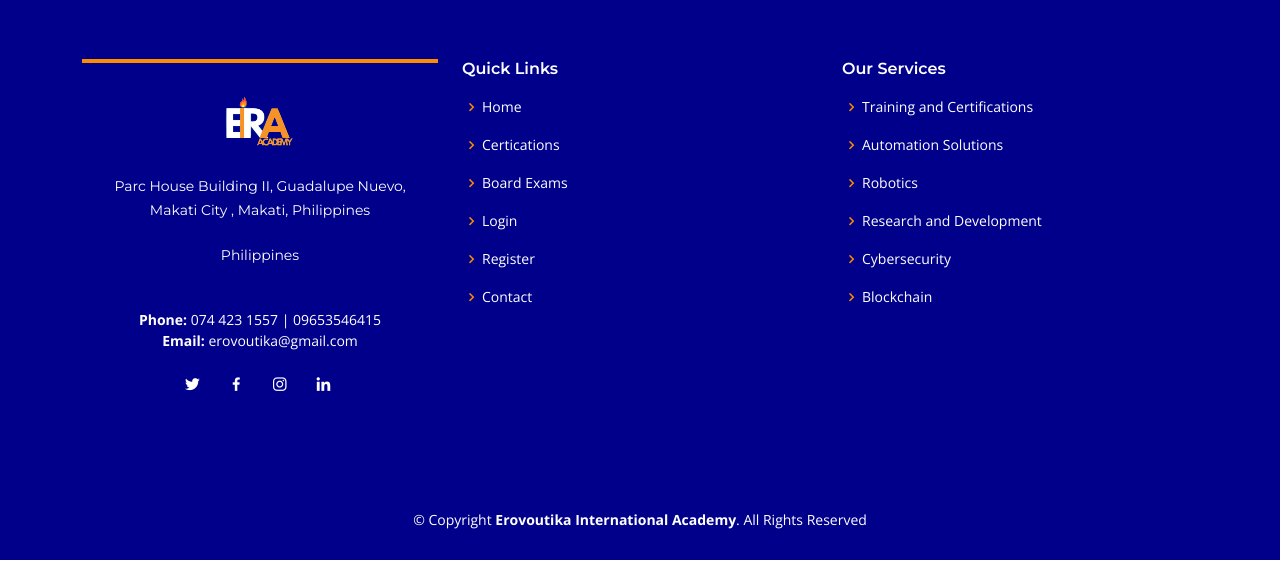
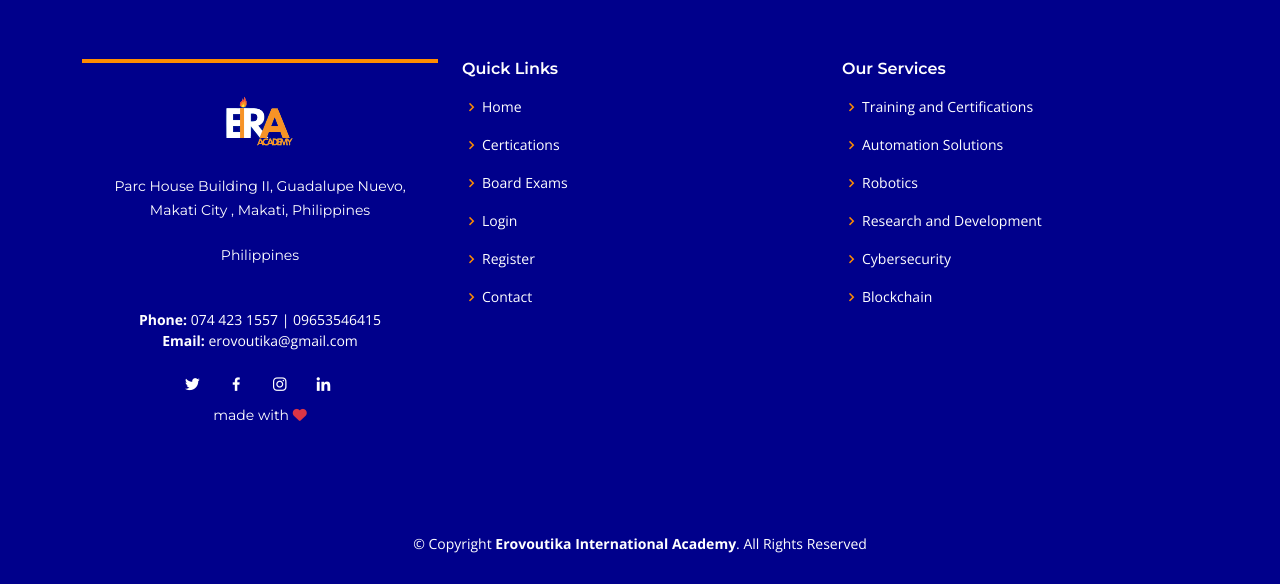
Before and after one commit to venbarc/eira.erovoutika.ph_final, a PHP site: page /certificate.php in a window 1280 px wide. Shown: the part 4776-5360 px from the top of the page. Before the commit the page ends 5336 px from the top, so only its background shows below. Run offline with PHP 8.4, Linux system fonts and the light colour scheme; some libraries are stand-ins or nearby versions.

Commit message:
update may 11 (Time: 3:30pm)

```diff
--- a/courses/cert_comptia.php
+++ b/courses/cert_comptia.php
@@ -5,7 +5,7 @@
     <div class="flex justify-content-center">
       <div class="pt-5 pt-lg-0 order-2 order-lg-1  align-items-center">
         <div data-aos="zoom-out">
-          <h1 class="text-center text-lg-center">Enrollment <strong class="text-danger">CompTIA</strong> Certifications</h1>
+          <h1 class="text-center text-lg-center"><strong class="text-danger">CompTIA</strong> Certifications</h1>
           <div class="text-center text-lg-center">
             <a href="https://docs.google.com/forms/d/e/1FAIpQLSeOLdDhjSfDZBjpz4Nos9sjPHOxMucUt8ngIwVE-FjVyoJc3w/viewform" target="_blank" type="button" class="btn btn-warning scrollto">
               Enroll now
--- a/courses/cert_its.php
+++ b/courses/cert_its.php
@@ -5,7 +5,7 @@
     <div class="flex justify-content-center">
       <div class="pt-5 pt-lg-0 order-2 order-lg-1  align-items-center">
         <div data-aos="zoom-out">
-          <h1 class="text-center text-lg-center">Enrollment ITS Certifications</h1>
+          <h1 class="text-center text-lg-center">ITS Certifications</h1>
           <div class="text-center text-lg-center">
             <a href="https://docs.google.com/forms/d/e/1FAIpQLScU_KTcMPk2_09vzHLeIIfYvQ5Kl94d0I0YCHRMYf5O68PezA/viewform" target="_blank" type="button" class="btn btn-warning scrollto">
               Enroll now
--- a/courses/cert_python.php
+++ b/courses/cert_python.php
@@ -5,7 +5,7 @@
     <div class="flex justify-content-center">
       <div class="pt-5 pt-lg-0 order-2 order-lg-1  align-items-center">
         <div data-aos="zoom-out">
-          <h1 class="text-center text-lg-center">Enrollment Python Institute Certifications</h1>
+          <h1 class="text-center text-lg-center">Python Institute Certifications</h1>
           <div class="text-center text-lg-center">
             <a href="https://docs.google.com/forms/d/e/1FAIpQLSe5xpHesqmvNbUu6no1OUcQtuGxBO3N6z2Go6-UrK5on-8mDQ/viewform" target="_blank" type="button" class="btn btn-warning scrollto">
               Enroll now
--- a/include/footer.php
+++ b/include/footer.php
@@ -11,7 +11,7 @@
                             <a href="index.php"><img src="assets/img/logo/eira_logo.png" class="img-fluid"></a>
                         </div>
                         <br>
-                        <p> Parc House Building II, Guadalupe Nuevo, <br> Makati City , Makati, Philippines </p><br>
+                        <p>Parc House Building II, Guadalupe Nuevo, <br> Makati City , Makati, Philippines </p><br>
                         <p>Philippines</p><br><br>
                         <strong>Phone: </strong>074 423 1557 | 09653546415 <br>
                         <strong>Email: </strong> erovoutika@gmail.com<br>
@@ -21,6 +21,10 @@
                             <a href="https://www.facebook.com/erovoutika/" class="facebook"><i class="bx bxl-facebook"></i></a>
                             <a href="https://www.instagram.com/erovoutika/?hl=en" class="instagram"><i class="bx bxl-instagram"></i></a>
                             <a href="https://www.linkedin.com/company/erovoutika/" class="linkedin"><i class="bx bxl-linkedin"></i></a>
+                            <br>
+                        </div>
+                        <div class="text-center">
+                            <p >made with <i class="fas fa-heart text-danger"></i> </p>
                         </div>
                     </div>
                 </div>
```
